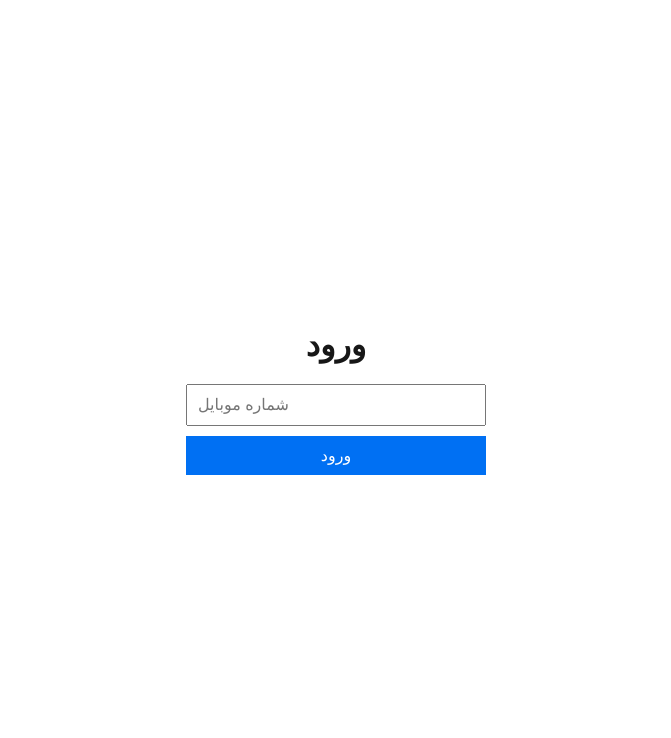
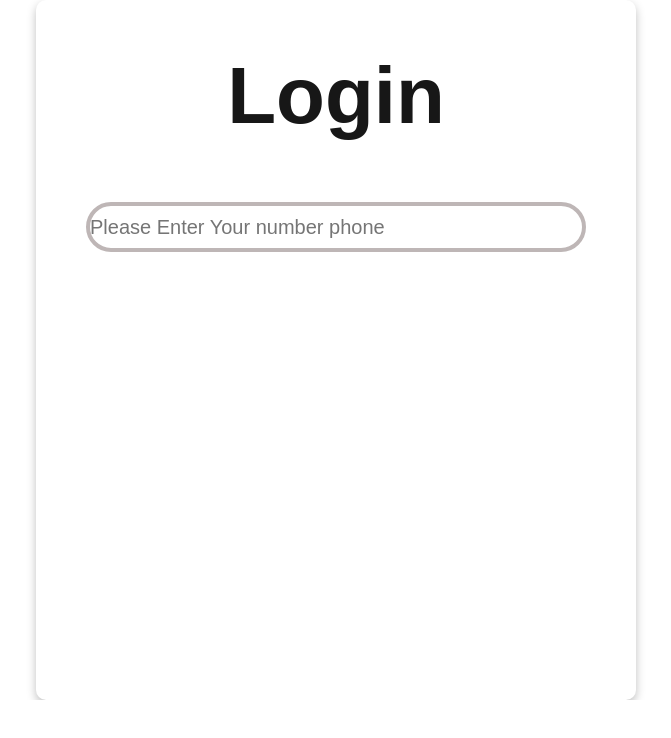
Before and after one commit to MahdiDeveloper1383/next-dashboard, a Next.js app: page / in a window 1280 px wide. Shown: the top 738 px of the page, without its empty margins (304-975 px from the left). Built offline with nearby package versions, Linux system fonts and the light colour scheme.

Commit message:
Get user from API

```diff
--- a/src/app/Dashboard/page.tsx
+++ b/src/app/Dashboard/page.tsx
@@ -1,7 +1,7 @@
+
 export default function Dashboard(){
     return (
         <div>
-            <h1>sx</h1>
         </div>
      );
 }
--- /dev/null
+++ b/src/app/page.module.scss
@@ -0,0 +1,29 @@
+.login_div{
+    width: 600px;
+    height: 700px;
+    margin: auto;
+    background-color: white; /* تغییر بک‌گراند به سفید */
+    box-shadow: 0px 4px 10px rgba(0, 0, 0, 0.25); /* سایه با رنگ مناسب */
+    border-radius: 10px; /* اضافه کردن گوشه‌های گرد برای زیبایی */
+}
+.login_title_div{
+   padding-top: 50px;
+   text-align: center;
+}
+.login_title{
+    font-size: 80px;
+}
+.login_form_div{
+    display: flex;
+    justify-content: center;
+    align-items: center;
+    padding-top: 60px;
+}
+.phonenumber_inp{
+    width: 500px;
+    height: 50px;
+    border: 4px rgb(190, 182, 182) solid;
+    border-radius: 50px;
+    font-size: 20px;
+
+}
--- a/src/app/page.tsx
+++ b/src/app/page.tsx
@@ -1,66 +1,22 @@
 'use client';
+import axios from 'axios';
+import styles from './page.module.scss';
+import { useState } from 'react';
+export default function Home() {
+  const [phone,setphone] = useState<string>('')
+  return (
+    <main>
+      <div className={styles.login_div}>
+        <div className={styles.login_title_div}>
+          <h1 className={styles.login_title}>Login</h1>
+        </div>
+        <div className={styles.login_form_div}>
+          <form action="">
+            <input className={styles.phonenumber_inp} onChange={(e)=>setphone(e.target.value)} type="tel" placeholder='Please Enter Your number phone'/>
 
-import { useState } from 'react';
-import { useRouter } from 'next/navigation';
-
-export default function Home() {
-  const [phone, setPhone] = useState('');
-  const router = useRouter();
-
-  const handleLogin = async () => {
-    if (!phone.trim()) {
-      alert('لطفاً شماره موبایل را وارد کنید.');
-      return;
-    }
-
-    try {
-      const res = await fetch('https://randomuser.me/api/?results=1&nat=us');
-      const data = await res.json();
-      localStorage.setItem('user', JSON.stringify(data.results[0]));
-      router.push('/dashboard');
-    } catch (error) {
-      alert('مشکل در دریافت اطلاعات از سرور.');
-    }
-  };
-
-  return (
-    <main style={{
-      display: 'flex',
-      flexDirection: 'column',
-      alignItems: 'center',
-      justifyContent: 'center',
-      height: '100vh',
-      padding: '0 20px'
-    }}>
-      <h1 style={{ marginBottom: '20px' }}>ورود</h1>
-      <input
-        type="tel"
-        placeholder="شماره موبایل"
-        value={phone}
-        onChange={(e) => setPhone(e.target.value)}
-        style={{
-          padding: '10px',
-          width: '100%',
-          maxWidth: '300px',
-          marginBottom: '10px',
-          fontSize: '16px'
-        }}
-      />
-      <button
-        onClick={handleLogin}
-        style={{
-          padding: '10px',
-          width: '100%',
-          maxWidth: '300px',
-          backgroundColor: '#0070f3',
-          color: '#fff',
-          border: 'none',
-          cursor: 'pointer',
-          fontSize: '16px'
-        }}
-      >
-        ورود
-      </button>
+          </form>
+        </div>
+      </div>
     </main>
   );
 }
```
Also changed, not shown: package.json (+5 -3 lines), src/app/Hooks/Getuser.tsx (added, +28 -0 lines), src/app/Login/page.tsx (deleted, +0 -38 lines), src/app/page.module.css (deleted, +0 -168 lines), src/app/type/interfaces/Randomuser.ts (added, +14 -0 lines), 1 other file (tests, documents, lock files or other folders).
